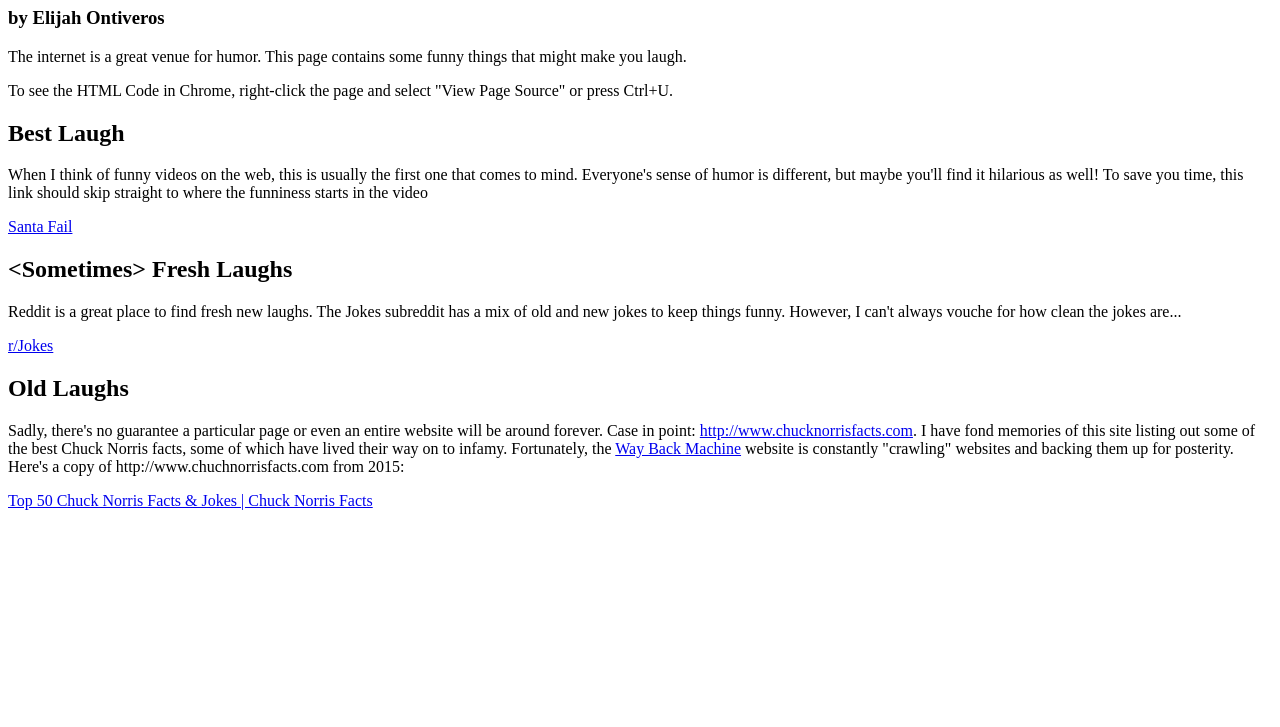
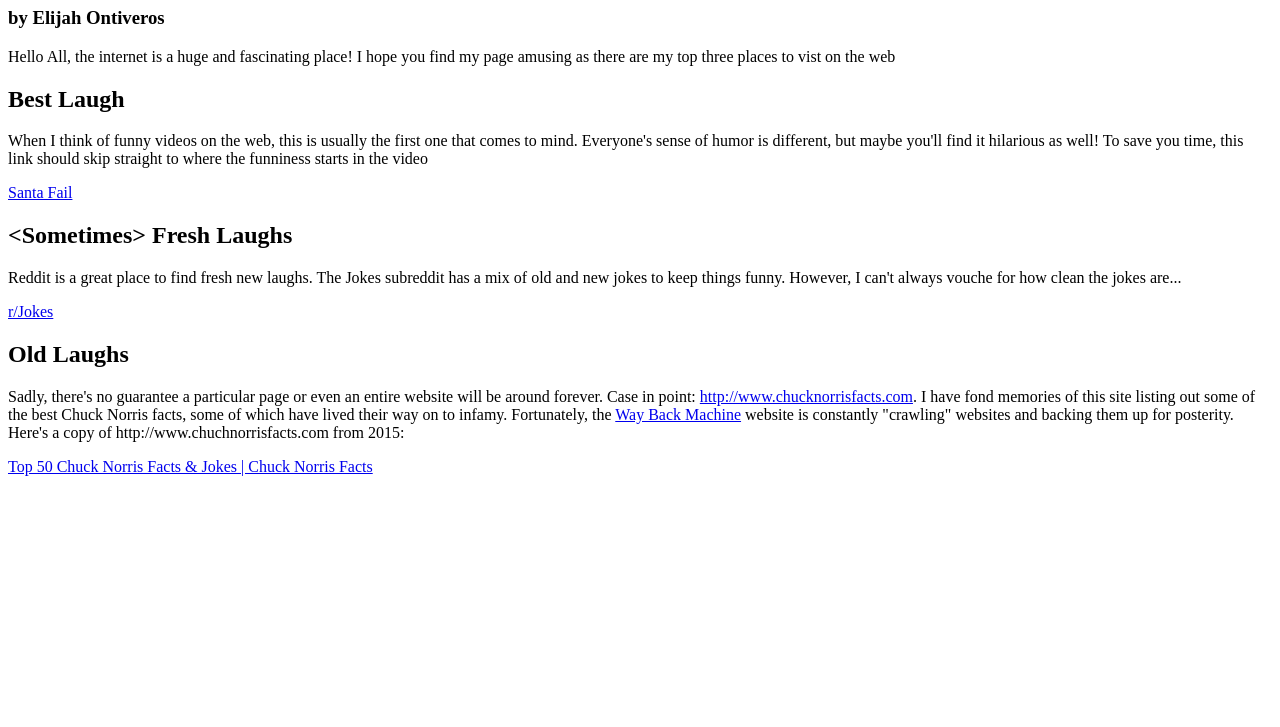
Before and after one commit to onti5334/onti5334.github.io, a plain HTML site: page amuse.html in a window 1280 px wide. Shown: the part 73-800 px from the top of the page. Drawn offline with Linux system fonts and the light colour scheme.

Commit message:
Update amuse.html

```diff
--- a/amuse.html
+++ b/amuse.html
@@ -8,8 +8,8 @@
   <body>
     <h1>Mildly Amusing</h1>
     <h3>by Elijah Ontiveros</h3>
-    <p>The internet is a great venue for humor.  This page contains some funny things that might make you laugh.</p>
-    <p>To see the HTML Code in Chrome, right-click the page and select "View Page Source" or press Ctrl+U.</p>
+    <p>Hello All, the internet is a huge and fascinating place! I hope you find my page amusing as there are my top three places to vist on the web</p>
+
 
     <h2>Best Laugh</h2>
     <p>When I think of funny videos on the web, this is usually the first one that comes to mind.  Everyone's sense of humor is different, but maybe you'll find it hilarious as well!  To save you time, this link should skip straight to where the funniness starts in the video</p>
```
